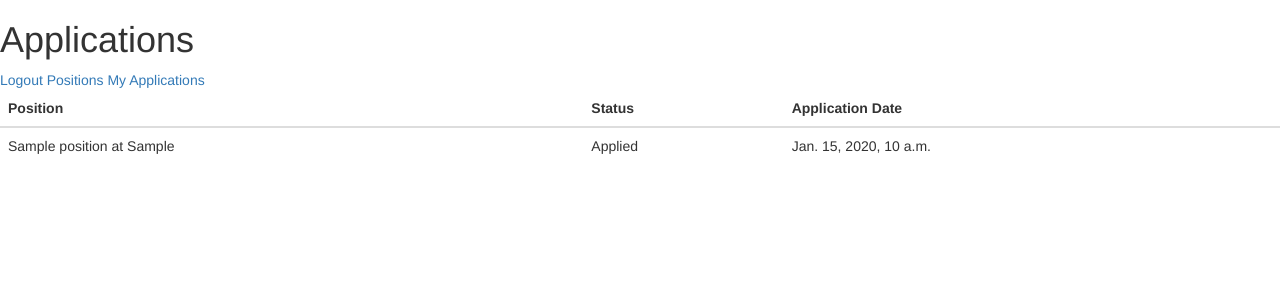
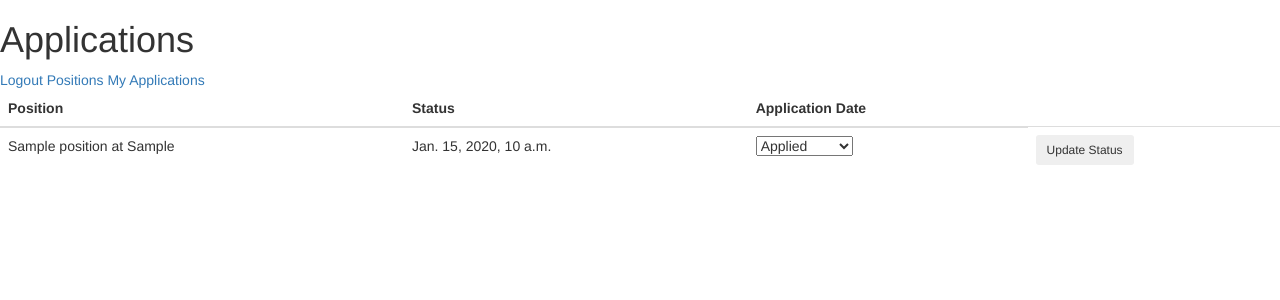
Before and after one commit to merdey/ApPy, a Django app: page /applications in a window 1280 px wide. Shown: the top 300 px of the page. Run offline with Django 3.2, Linux system fonts and the light colour scheme; a user stored in the database is signed in; tables that the repository leaves empty hold one stand-in row (values such as "Sample post"); parts of the project's set-up code (start-up, migrations or seed data) failed here and were passed over; some libraries are stand-ins or nearby versions.

Commit message:
Allow user to update status of application from list

```diff
--- a/appy/admin.py
+++ b/appy/admin.py
@@ -1,7 +1,8 @@
 from django.contrib import admin
 
-from appy.models import Position, Tag
+from appy.models import Application, Position, Tag
 
 
+admin.site.register(Application)
 admin.site.register(Position)
 admin.site.register(Tag)
--- a/appy/urls.py
+++ b/appy/urls.py
@@ -12,6 +12,7 @@ urlpatterns = [
     url(r'^applications$', 'appy.views.applications', name='applications'),
 
     url(r'^apply$', 'appy.views.apply'),
+    url(r'^update-status', 'appy.views.update_status'),
 
     url(r'^admin/', include(admin.site.urls)),
 ]
--- a/appy/views.py
+++ b/appy/views.py
@@ -66,9 +66,11 @@ def positions(request):
 @login_required
 def applications(request):
     applications = Application.objects.filter(user=request.user)
+    status_choices = Application.STATUS_CHOICES
 
     return render(request, 'applications.html', {
         'applications': applications,
+        'status_choices': status_choices,
     })
 
 
@@ -80,3 +82,14 @@ def apply(request):
 
     apply_for_position(position, user)
     return JsonResponse({'success': True})
+
+
+@login_required
+def update_status(request):
+    app_id = request.POST.get('app_id')
+    new_status = request.POST.get('new_status')
+    app = Application.objects.get(user=request.user, id=app_id)
+
+    app.status = new_status
+    app.save()
+    return JsonResponse({'success': True})
--- a/templates/applications.html
+++ b/templates/applications.html
@@ -19,8 +19,17 @@
                 {% for app in applications %}
                 <tr>
                     <td>{{ app.position }}</td>
-                    <td>{{ app.get_status_display }}</td>
                     <td>{{ app.created_at }}</td>
+                    <td>
+                        <select id="status-{{ app.id }}">
+                            {% for status in status_choices %}
+                            <option value="{{ status.0 }}" {% if status.0 == app.status %}selected{% endif %}>{{ status.1 }}</option>
+                            {% endfor %}
+                        </select>
+                    </td>
+                    <td>
+                        <button class="btn btn-sm" onclick="updateStatus({{ app.id }})">Update Status</button>
+                    </td>
                 </tr>
                 {% endfor %}
             </tbody>
@@ -30,4 +39,17 @@
     {% endif %}
 
 
+    <script>
+        function updateStatus(id) {
+            console.log('hello');
+            new_status = $('select#status-' + id).val();
+            data = {
+                app_id: id,
+                new_status: new_status,
+            }
+            $.post('/update-status', data);
+        };
+    </script>
+
+
 {% endblock %}
--- a/templates/positions.html
+++ b/templates/positions.html
@@ -22,12 +22,11 @@
 
     <script>
         function apply(id) {
-            console.log(id);
             data = {
                 position_id: id,
             }
             $.post('/apply', data, function() {
-                $('button#' + id).text('Applied').addClass('btn-success').attr(“disabled”, true);;
+                $('button#' + id).text('Applied').addClass('btn-success').attr(“disabled”, true);
             });
         };
     </script>
```
